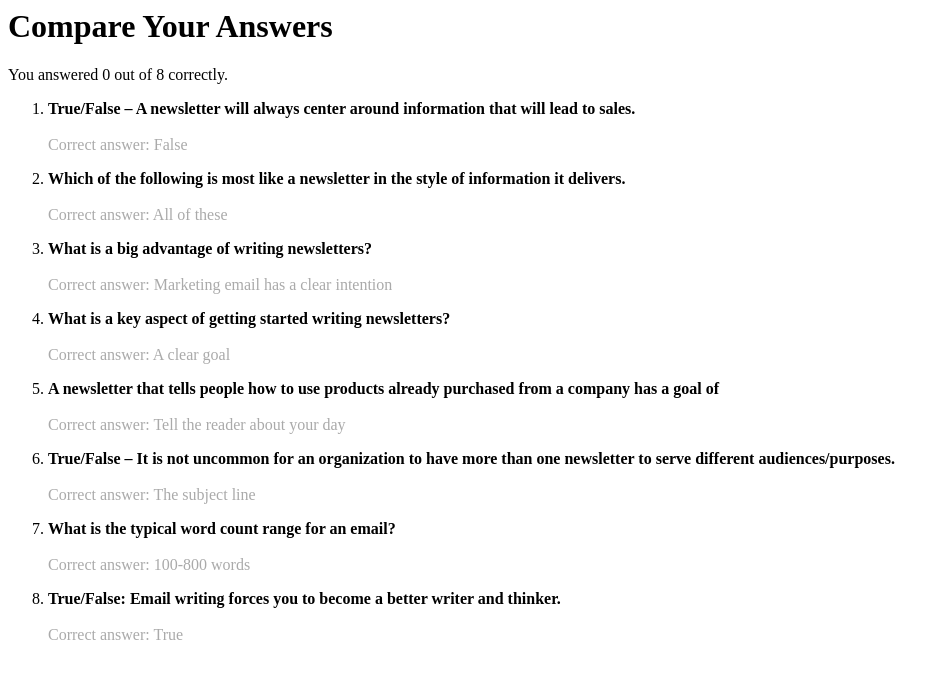
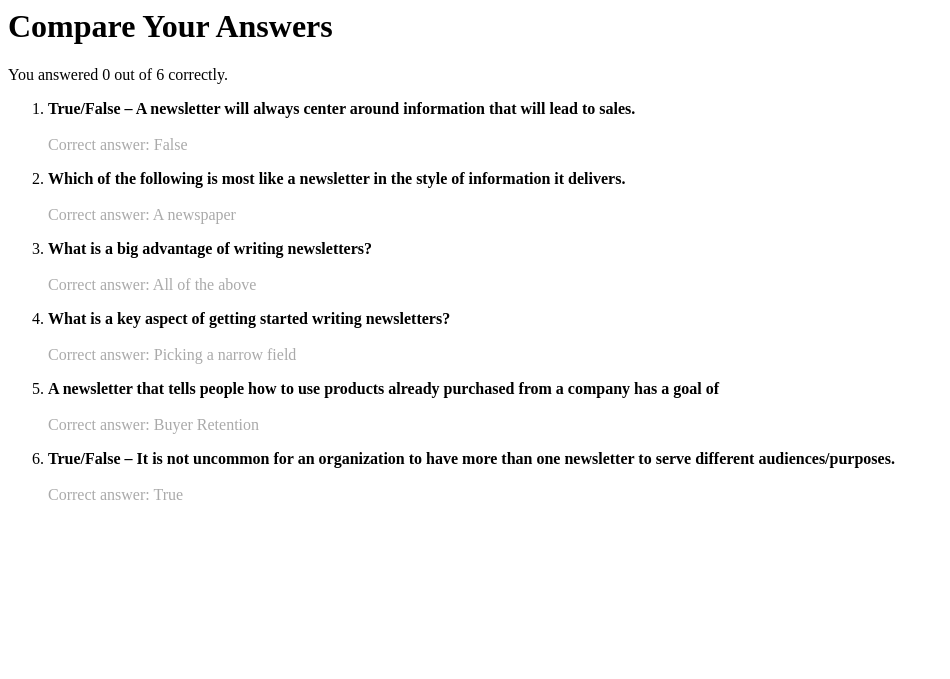
Before and after one commit to jonathankohen/awai_quizzes, a PHP site: the page made by index.php in a window 1280 px wide. Shown: the top 679 px of the page, without its empty margins (0-950 px from the left). Run offline with PHP 8.4, Linux system fonts and the light colour scheme; data that the repository does not hold is empty.

Commit message:
Finished part 1.

```diff
--- a/index.php
+++ b/index.php
@@ -1,9 +1,4 @@
 <?php
-
-/*
-'question' => '(?:[^\\']|\\\\|\\')*',
-'question' => '',
-*/
 
 $quizzes = array(
 
@@ -21,62 +16,42 @@ $quizzes = array(
             ),
             array(
                 'question' => 'Which of the following is most like a newsletter in the style of information it delivers.',
-                'right' => 'All of these',
+                'right' => 'A newspaper',
                 'wrong' => array(
-                    'A newspaper',
+                    'A listicle',
                     'A letter to a friend',
-                    'A listicle',
-                    'A sales letter',
-
+                    'A sales letter'
                 ),
             ),
             array(
                 'question' => 'What is a big advantage of writing newsletters?',
-                'right' => 'Marketing email has a clear intention',
+                'right' => 'All of the above',
                 'wrong' => array(
-                    'Marketing email cannot show the writer&rsquo;s personality',
-                    'Marketing email can be more dishonest',
-                    'Marketing email is always shorter',
+                    'It’s fun',
+                    'It comes on a consistent schedule',
+                    'It’s a steady source of income',
                 ),
             ),
             array(
                 'question' => 'What is a key aspect of getting started writing newsletters?',
-                'right' => 'A clear goal',
+                'right' => 'Picking a narrow field',
                 'wrong' => array(
-                    'As much information as possible',
-                    'A sending list of at least 3000 people',
-                    'Information that can&rsquo;t be found anywhere else',
+                    'Knowing someone who already needs a newsletter',
+                    'Having written other kinds of copy before',
+                    'Having journalism experience',
                 ),
             ),
             array(
-                'question' => 'A newsletter that tells people how to use products already purchased from a company has a goal of',
-                'right' => 'Tell the reader about your day',
+                'question' => 'A newsletter that tells people how to use products already purchased from a company has a goal of ',
+                'right' => 'Buyer Retention',
                 'wrong' => array(
-                    'To generate a sale',
-                    'Give the reader free gifts',
-                    'Alert the customer to if there is something wrong with their account',
+                    'Giving information to the reader',
+                    'Lead generation',
+                    'None of the above',
                 ),
             ),
             array(
                 'question' => 'True/False – It is not uncommon for an organization to have more than one newsletter to serve different audiences/purposes.',
-                'right' => 'The subject line',
-                'wrong' => array(
-                    'The body of the email',
-                    'The sender&rsquo;s email address',
-                    'The sender&rsquo;s signature',
-                ),
-            ),
-            array(
-                'question' => 'What is the typical word count range for an email?',
-                'right' => '100-800 words',
-                'wrong' => array(
-                    '300-500 words',
-                    '800-1000 words',
-                    '100-400 words',
-                ),
-            ),
-            array(
-                'question' => 'True/False: Email writing forces you to become a better writer and thinker.',
                 'right' => 'True',
                 'wrong' => array(
                     'False',
```
